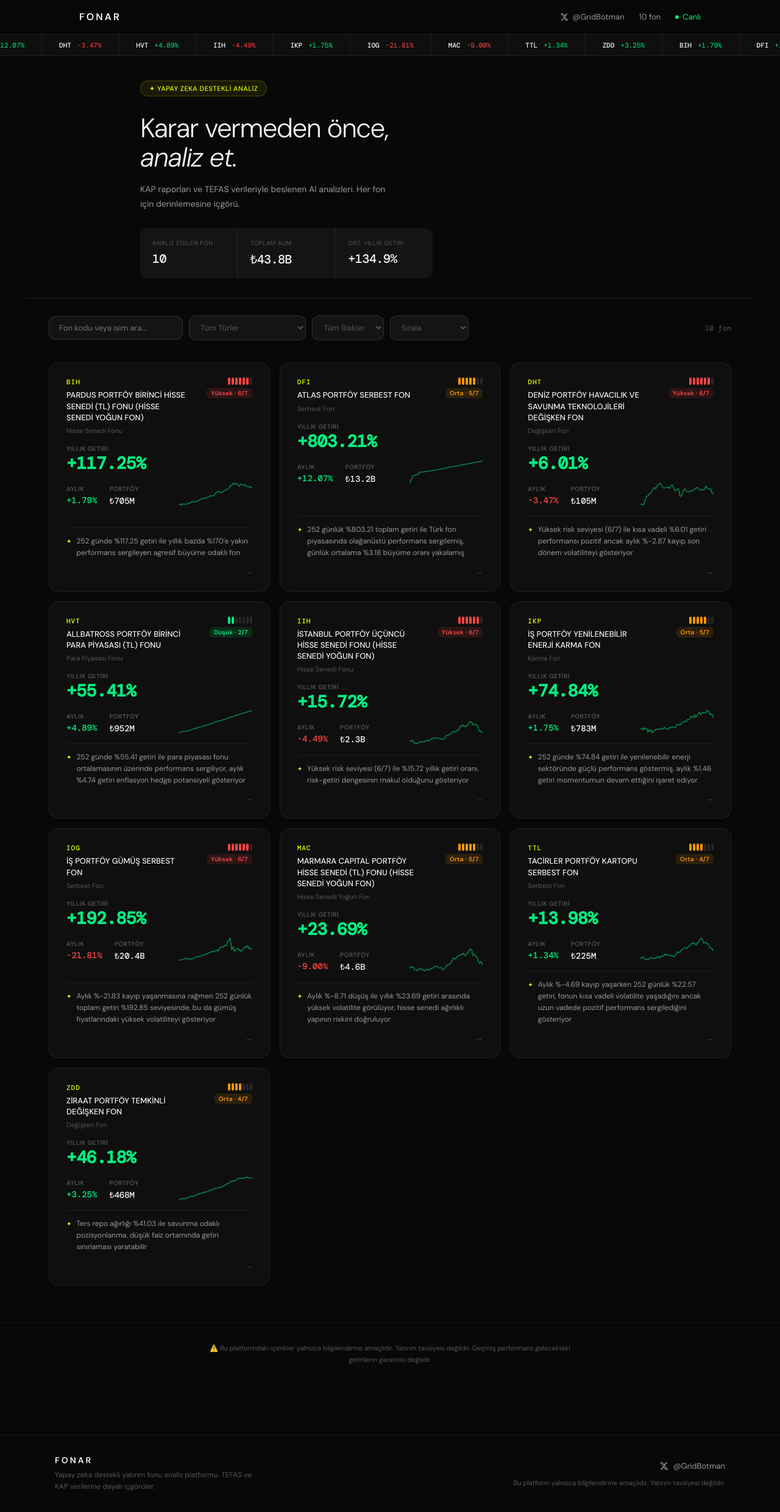
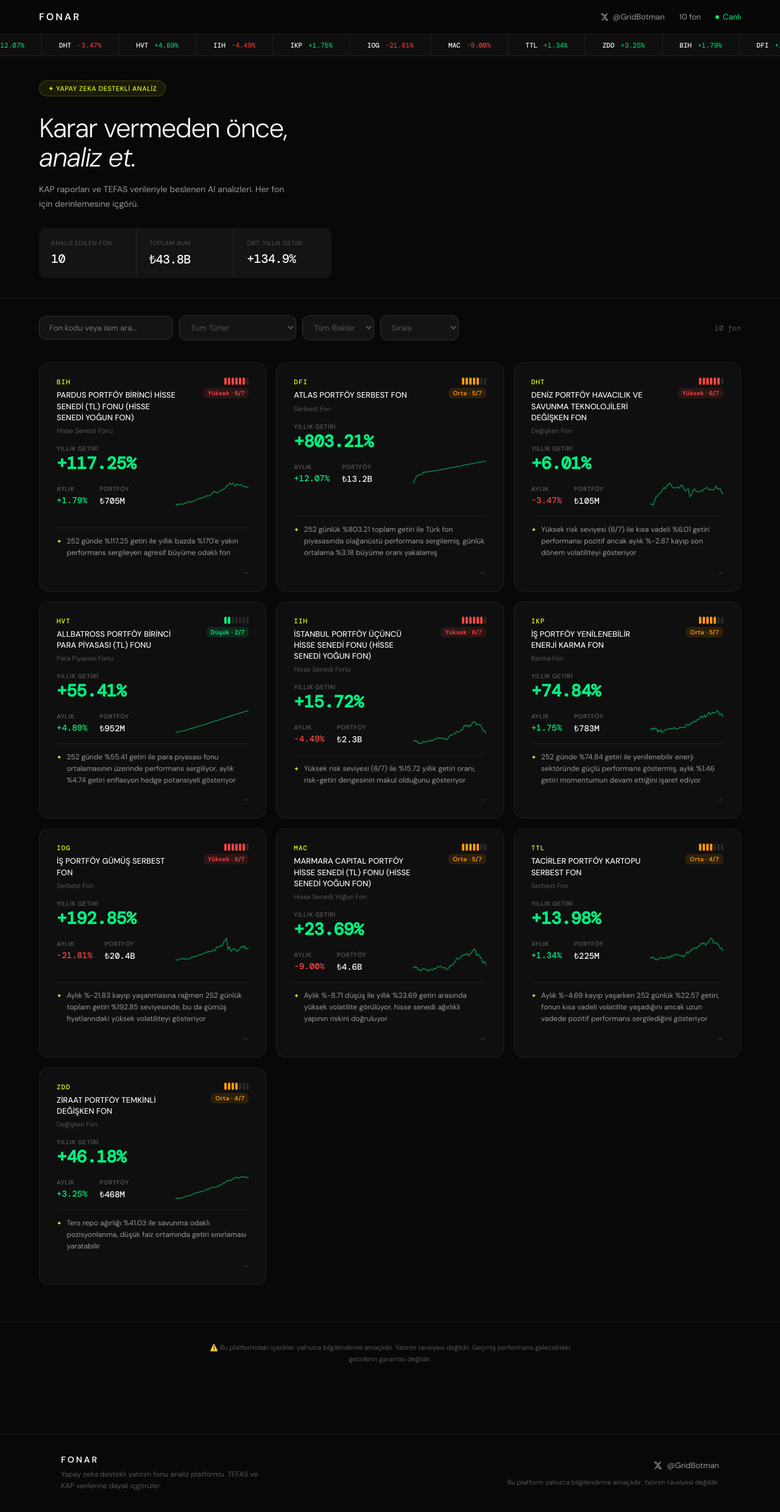
Before and after one commit to novmber/fonar-web, a Next.js app: page / in a window 1280 px wide. Shown: the whole page at 61% size. Built offline with nearby package versions, Linux system fonts and the light colour scheme.

Commit message:
ui: full-width layout, responsive padding

```diff
--- a/app/page.tsx
+++ b/app/page.tsx
@@ -91,7 +91,7 @@
 
       {/* NAV */}
       <nav className="nav-padding" style={{ position: 'fixed', top: 0, left: 0, right: 0, zIndex: 100, borderBottom: '1px solid var(--border)', background: 'rgba(8,8,8,0.9)', backdropFilter: 'blur(20px)', height: 56 }}>
-        <div style={{ maxWidth: 1100, margin: '0 auto', padding: '0 40px', height: '100%', display: 'flex', alignItems: 'center', justifyContent: 'space-between' }}>
+        <div style={{ maxWidth: 1400, margin: '0 auto', padding: '0 5%', height: '100%', display: 'flex', alignItems: 'center', justifyContent: 'space-between' }}>
           <span style={{ fontWeight: 700, fontSize: 16, letterSpacing: 3 }}>FONAR</span>
           <div style={{ display: 'flex', alignItems: 'center', gap: 24, fontSize: 13, color: 'var(--text2)' }}>
             <a href="https://x.com/GridBotman" target="_blank" rel="noopener noreferrer" style={{ color: 'var(--text2)', textDecoration: 'none', display: 'flex', alignItems: 'center', gap: 6, transition: 'color 0.2s' }}
@@ -129,7 +129,7 @@
       </div>
 
       {/* HERO */}
-      <section className="hero-section" style={{ padding: '40px 40px 32px', maxWidth: 900, margin: '0 auto' }}>
+      <section className="hero-section" style={{ padding: '40px 5% 32px', maxWidth: 1400, margin: '0 auto' }}>
         <div className="fade-up" style={{ display: 'inline-flex', alignItems: 'center', gap: 8, background: 'var(--accent2)', border: '1px solid rgba(232,255,0,0.2)', borderRadius: 100, padding: '5px 14px', fontSize: 11, color: 'var(--accent)', fontWeight: 500, marginBottom: 28, letterSpacing: 0.5 }}>
           ✦ YAPAY ZEKA DESTEKLİ ANALİZ
         </div>
@@ -154,10 +154,10 @@
         </div>
       </section>
 
-      <div style={{ height: 1, background: 'var(--border)', maxWidth: 1200, margin: '0 auto' }} />
+      <div style={{ height: 1, background: 'var(--border)' }} />
 
       {/* FİLTRELEME */}
-      <section className="filter-section" style={{ padding: '28px 40px 16px', maxWidth: 1200, margin: '0 auto' }}>
+      <section className="filter-section" style={{ padding: '28px 5% 16px', maxWidth: 1400, margin: '0 auto' }}>
         <div className="filter-bar" style={{ display: 'flex', gap: 10, flexWrap: 'wrap', alignItems: 'center' }}>
           <input value={search} onChange={e => setSearch(e.target.value)} placeholder="Fon kodu veya isim ara..."
             style={{ background: 'var(--bg3)', border: '1px solid var(--border2)', borderRadius: 12, padding: '10px 16px', fontSize: 13, color: 'var(--text)', outline: 'none', width: 220, fontFamily: 'DM Sans, sans-serif' }} />
@@ -190,7 +190,7 @@
       </section>
 
       {/* FUNDS */}
-      <section className="funds-section" style={{ padding: '20px 40px 60px', maxWidth: 1200, margin: '0 auto' }}>
+      <section className="funds-section" style={{ padding: '20px 5% 60px', maxWidth: 1400, margin: '0 auto' }}>
         {filtered.length === 0 ? (
           <div style={{ textAlign: 'center', padding: '80px 0' }}>
             <div style={{ fontSize: 32, marginBottom: 12 }}>🔍</div>
@@ -198,7 +198,7 @@
             <div style={{ color: 'var(--text3)', fontSize: 12 }}>Filtrelerinizi değiştirerek tekrar deneyin.</div>
           </div>
         ) : (
-          <div className="funds-grid" style={{ display: 'grid', gridTemplateColumns: 'repeat(auto-fill, minmax(360px, 1fr))', gap: 16, borderRadius: 20 }}>
+          <div className="funds-grid" style={{ display: 'grid', gridTemplateColumns: 'repeat(auto-fill, minmax(320px, 1fr))', gap: 16, borderRadius: 20 }}>
             {filtered.map((fund: any) => {
               const isHovered = hoveredCard === fund.code
               const yearColor = fund.yearlyReturn == null ? 'var(--text3)' : fund.yearlyReturn >= 0 ? 'var(--green)' : 'var(--red)'
@@ -288,7 +288,7 @@
       </footer>
       {/* FOOTER */}
       <footer style={{ borderTop: '1px solid var(--border)', marginTop: 80, padding: '32px 40px' }}>
-        <div style={{ maxWidth: 1100, margin: '0 auto', display: 'flex', alignItems: 'center', justifyContent: 'space-between', flexWrap: 'wrap', gap: 16 }}>
+        <div style={{ maxWidth: 1400, margin: '0 auto', padding: '0 5%', display: 'flex', alignItems: 'center', justifyContent: 'space-between', flexWrap: 'wrap', gap: 16 }}>
           <div>
             <div style={{ fontWeight: 700, fontSize: 14, letterSpacing: 3, marginBottom: 6 }}>FONAR</div>
             <div style={{ fontSize: 12, color: 'var(--text3)', maxWidth: 340, lineHeight: 1.6 }}>
```
